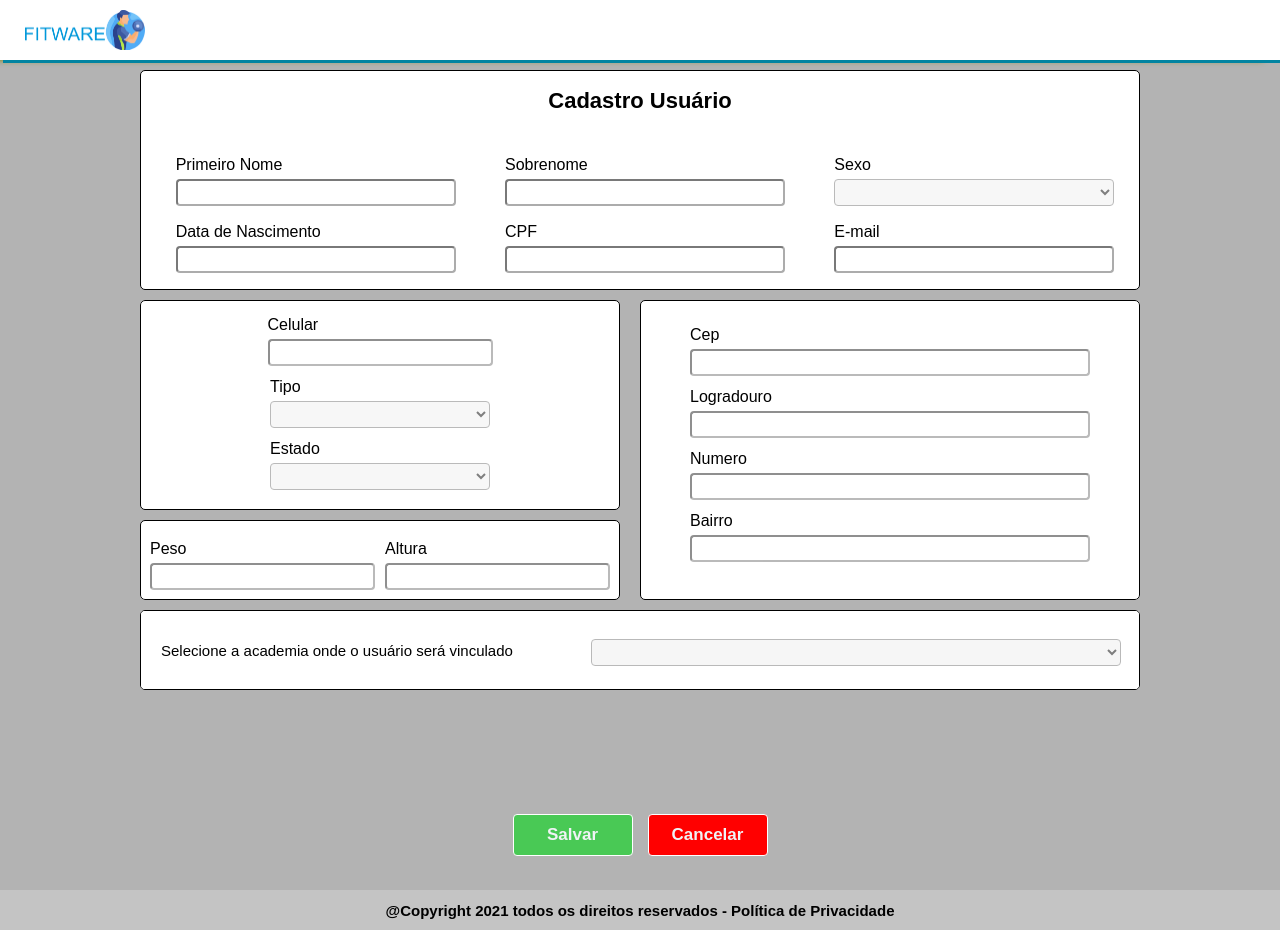
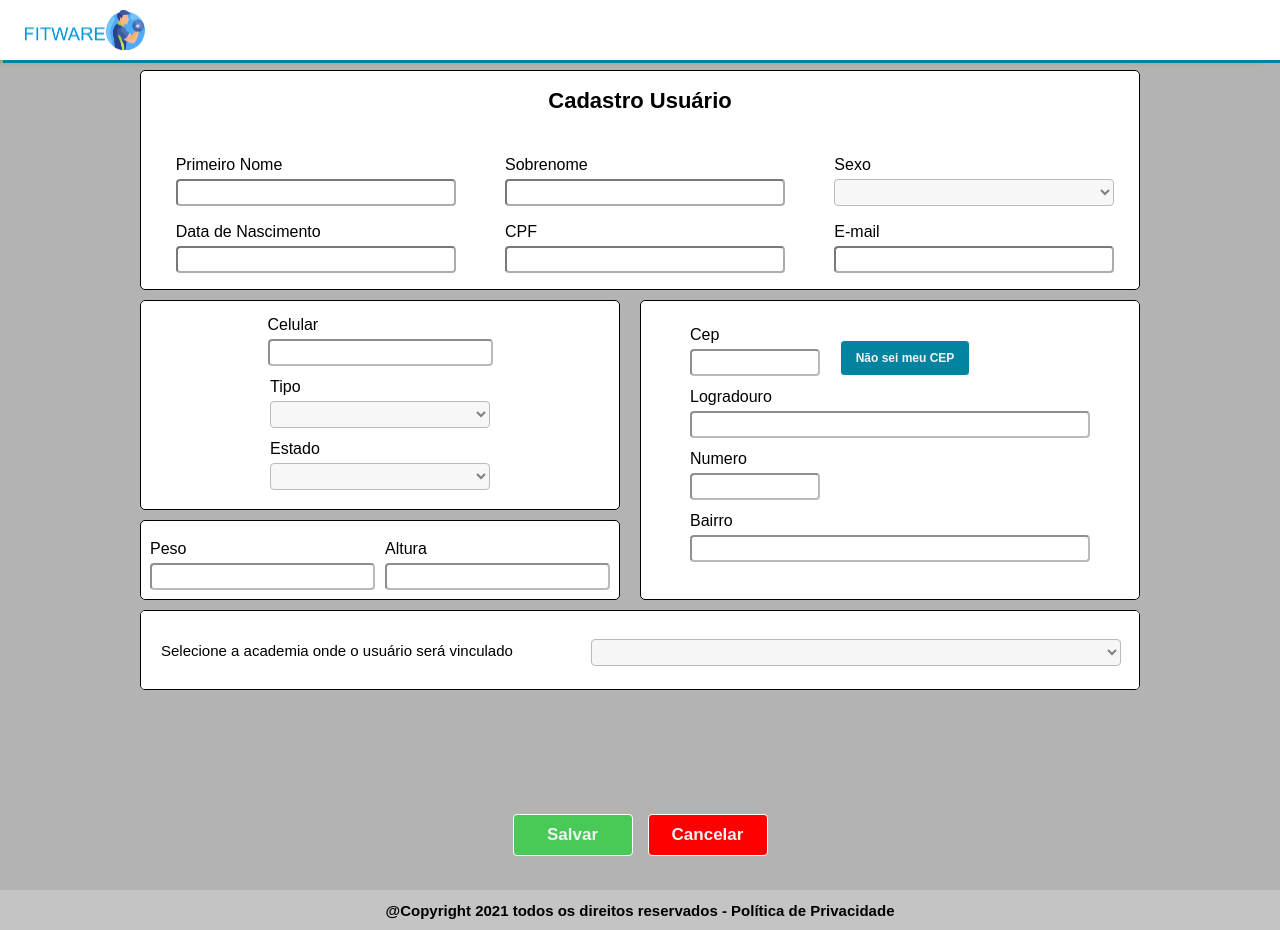
Before and after one commit to MichelSouza17/FitWare-Web, a React (Create React App) app: page / in a window 1280 px wide. Built offline with nearby package versions, Linux system fonts and the light colour scheme.

Commit message:
Inserção de Button CEP

```diff
--- a/src/pages/Register/index.js
+++ b/src/pages/Register/index.js
@@ -1,5 +1,5 @@
 import {
-  Container,
+  FormContainer,
   ContainerUser,
   ContainerContacts,
   ContainerAddress,
@@ -13,6 +13,9 @@ import {
   ButtonSave,
   ButtonCancel,
   ContainerInfo,
+  Cep,
+  ButtonCep,
+  Numero
 } from "./styles";
 
 import Input from "../../components/Input";
@@ -24,7 +27,7 @@ function Register() {
   return (
     <>
       <Header />
-      <Container>
+      <FormContainer>
         <ContainerUser>
           <h1>Cadastro Usuário</h1>
           <User>
@@ -116,6 +119,7 @@ function Register() {
             </ContainerWeight>
           </ContainerDice>
           <ContainerAddress>
+            <Cep>
               <Input
                 id="cep"
                 label="Cep"
@@ -123,6 +127,10 @@ function Register() {
               // value={}
               // handler={}
               />
+              <ButtonCep>
+                <h3>Não sei meu CEP</h3>
+              </ButtonCep>
+            </Cep>
             <Input
               id="logradouro"
               label="Logradouro"
@@ -130,6 +138,7 @@ function Register() {
             // value={}
             // handler={}
             />
+            <Numero>
               <Input
                 id="numero"
                 label="Numero"
@@ -137,6 +146,7 @@ function Register() {
               // value={}
               // handler={}
               />
+            </Numero>
             <Input
               id="Bairro"
               label="Bairro"
@@ -163,7 +173,7 @@ function Register() {
           <ButtonSave>Salvar</ButtonSave>
           <ButtonCancel>Cancelar</ButtonCancel>
         </ContainerButtons>
-      </Container>
+      </FormContainer>
       <Footer />
     </>
   );
--- a/src/pages/Register/styles.js
+++ b/src/pages/Register/styles.js
@@ -1,6 +1,6 @@
 import styled from "styled-components";
 
-export const Container = styled.form`
+export const FormContainer = styled.form`
     width: 100vw;
     min-height: 500px;
     height: auto;
@@ -149,6 +149,49 @@ export const ContainerAddress = styled.div`
     }
 `;
 
+export const Cep = styled.div`
+    width: 400px;
+    height: 60px;
+    display: flex;
+    align-items: center;
+    flex-direction: row;
+
+    background-color: var(--light);
+
+    input {
+        width: 130px;
+    }
+`;
+
+export const ButtonCep = styled.button`
+  width: 130px;
+  height: 36px;
+  margin-top: 24px;
+  margin-left: 10px;
+  align-items: center;
+  justify-content: center;
+;
+
+h3 {
+    font-size: 12px;
+}
+
+`;
+
+export const Numero = styled.div`
+    width: 400px;
+    height: 60px;
+    display: flex;
+    align-items: center;
+    flex-direction: row;
+
+    background-color: var(--light);
+
+    input {
+        width: 130px;
+    }
+`;
+
 export const ContainerAcademy = styled.div`
     width: 1000px;
     height: 80px;
```
Also changed, not shown: src/assets/menu.png (added). Lines whose indentation alone changed are shown as unchanged.
